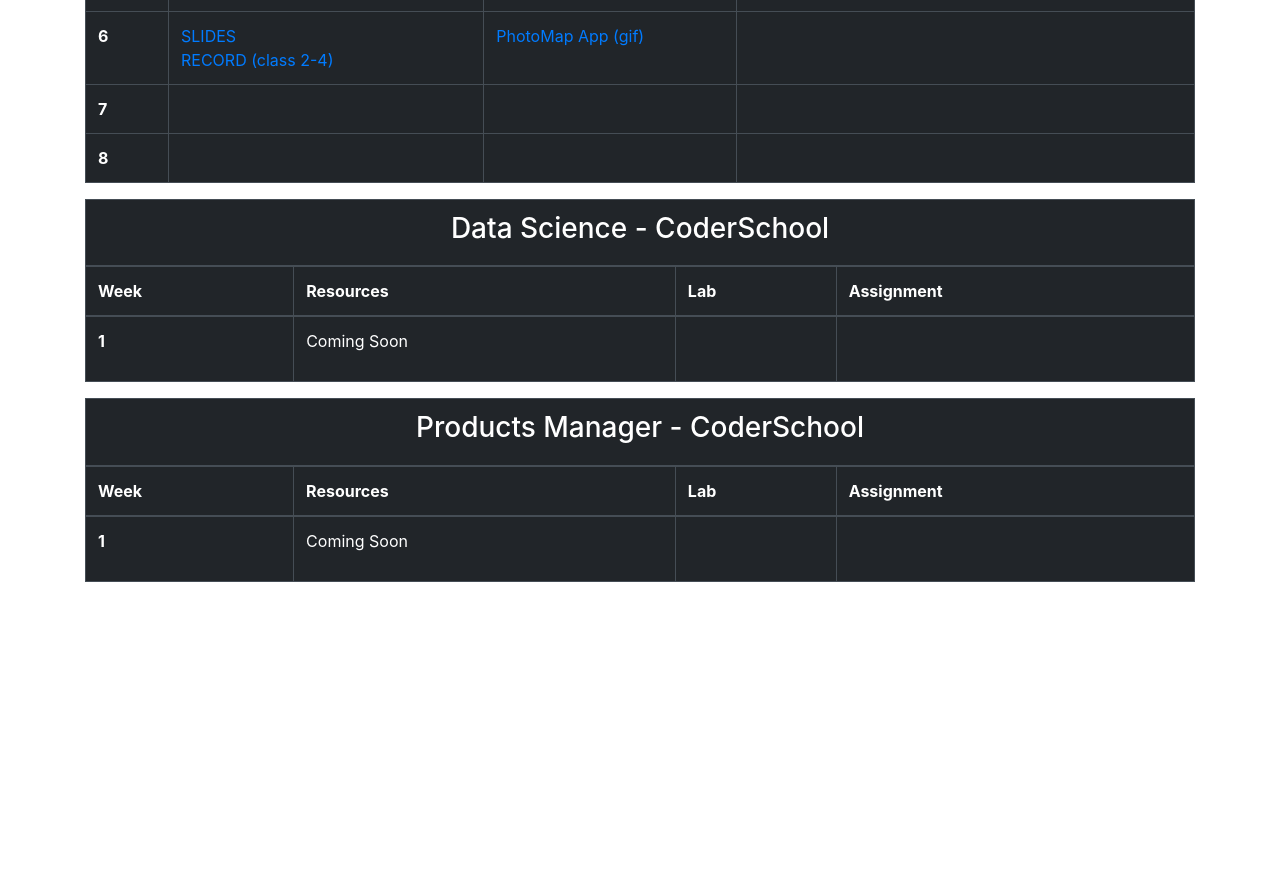
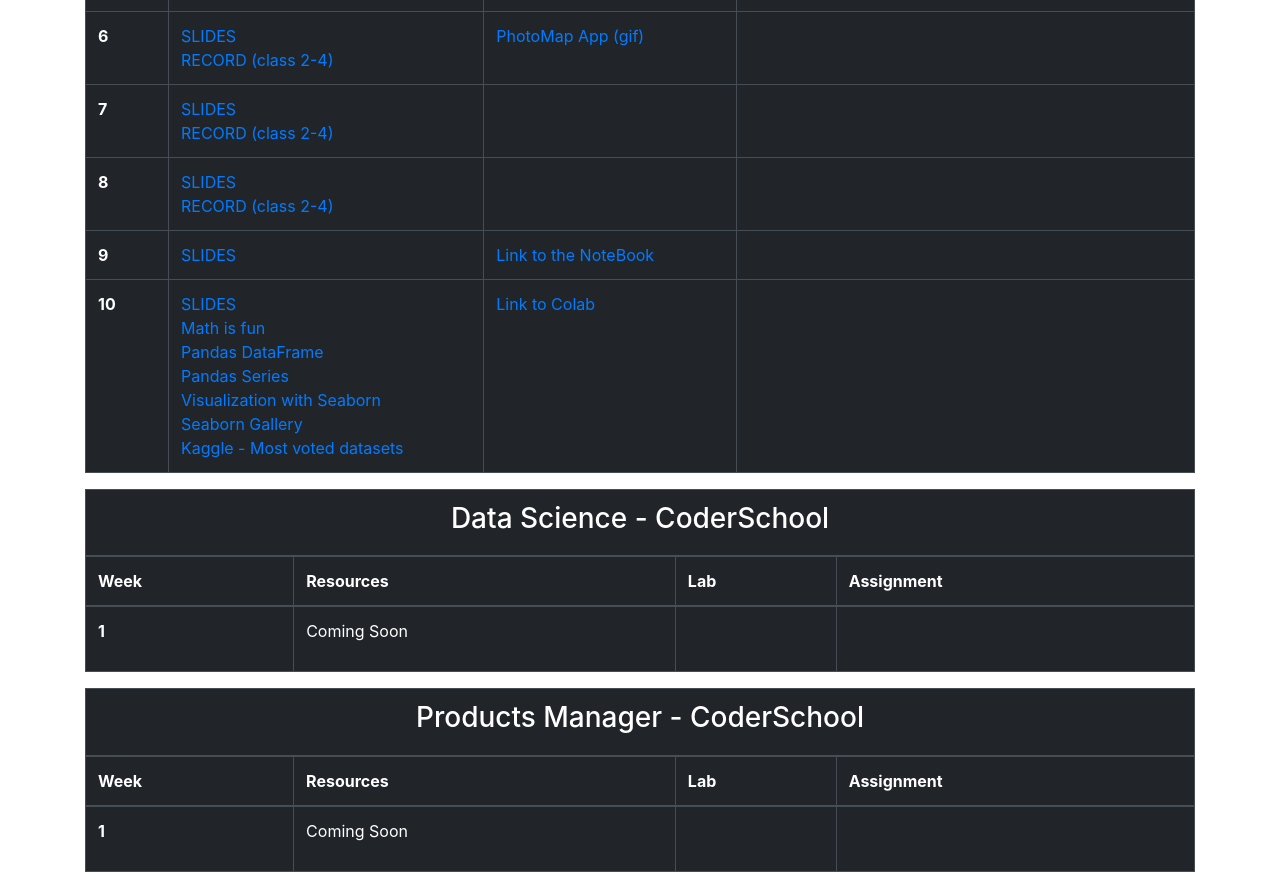
Before and after one commit to HoangTran0410/CoderSchool_Courses, a plain HTML site: page Courses.html in a window 1280 px wide. Shown: the part 952-1840 px from the top of the page. Before the commit the page ends 1550 px from the top, so only its background shows below. Drawn offline with nearby package versions, Linux system fonts and the light colour scheme.

Commit message:
Update Courses.html

```diff
--- a/Courses.html
+++ b/Courses.html
@@ -157,14 +157,44 @@
             Assignment: {}
           },
           Week7: {
-            Resources: {},
+            Resources: {
+            	SLIDES: "https://www.beautiful.ai/player/-LnCkNgg-wahZ741qhQW/RNDevC-Week-7",
+            	"RECORD (class 2-4)": "https://youtu.be/0LRETd0zSZ0"
+            },
             Lab: {},
             Assignment: {}
           },
           Week8: {
-            Resources: {},
+            Resources: {
+            	SLIDES: "https://www.beautiful.ai/player/-LoKo5aqBonrOJh3gLcF/RNDevC-Week-8",
+            	"RECORD (class 2-4)": "https://www.loom.com/embed/f8cc7af3a92b4bb2923ff9a7c8cb1ba9"
+            },
             Lab: {},
             Assignment: {}
+          },
+          Week9: {
+          	Resources: {
+          		SLIDES: "https://www.beautiful.ai/player/-LoKfU1AT9FifsPLKghU/1",
+          	},
+          	Lab: {
+          		"Link to the NoteBook": "https://colab.research.google.com/drive/1wAMAYc-yHBGgn4rkgwO5kpmW00r1f6hX",
+          	},
+          	Assignment: {}
+          },
+          Week10: {
+          	Resources: {
+          		SLIDES: "https://www.beautiful.ai/player/-LkSpxs-qY8G9OExUCqy/DA1-Week-2-Khoi-Lai",
+          		"Math is fun": "https://www.mathsisfun.com/data/index.html",
+          		"Pandas DataFrame": "https://pandas.pydata.org/pandas-docs/stable/reference/frame.html",
+          		"Pandas Series": "https://pandas.pydata.org/pandas-docs/stable/reference/series.html",
+          		"Visualization with Seaborn": "https://jakevdp.github.io/PythonDataScienceHandbook/04.14-visualization-with-seaborn.html",
+          		"Seaborn Gallery": "https://seaborn.pydata.org/examples/index.html",
+          		"Kaggle - Most voted datasets": "https://www.kaggle.com/datasets?sortBy=votes&group=public&page=1&pageSize=20&size=all&filetype=all&license=all",
+          	},
+          	Lab: {
+          		"Link to Colab": "https://colab.research.google.com/drive/1jrHBRLyu2OHWHYqT3vRGTj8VBZ7uLq5i"
+          	},
+          	Assignment: {}
           }
         }
       };
```
